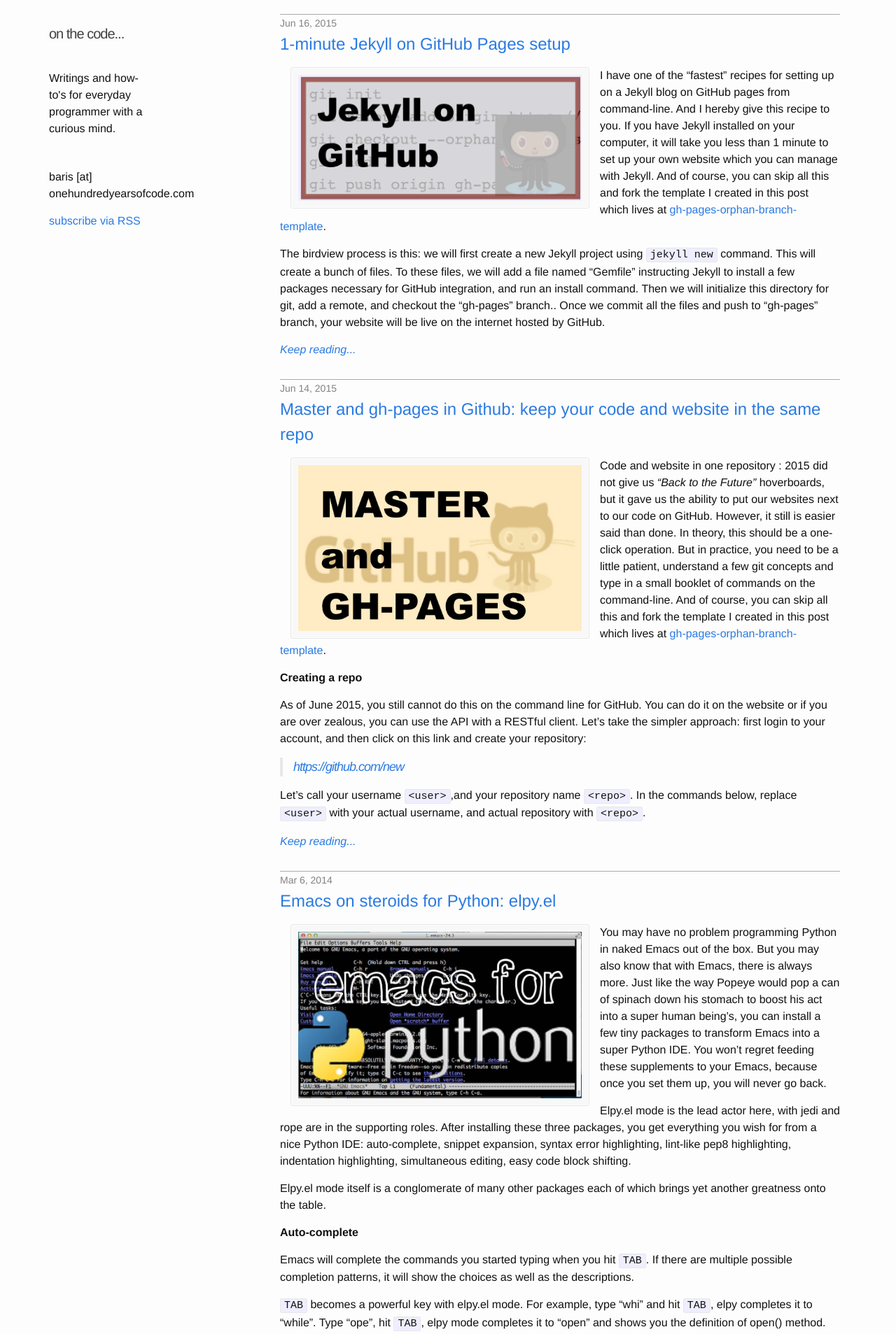
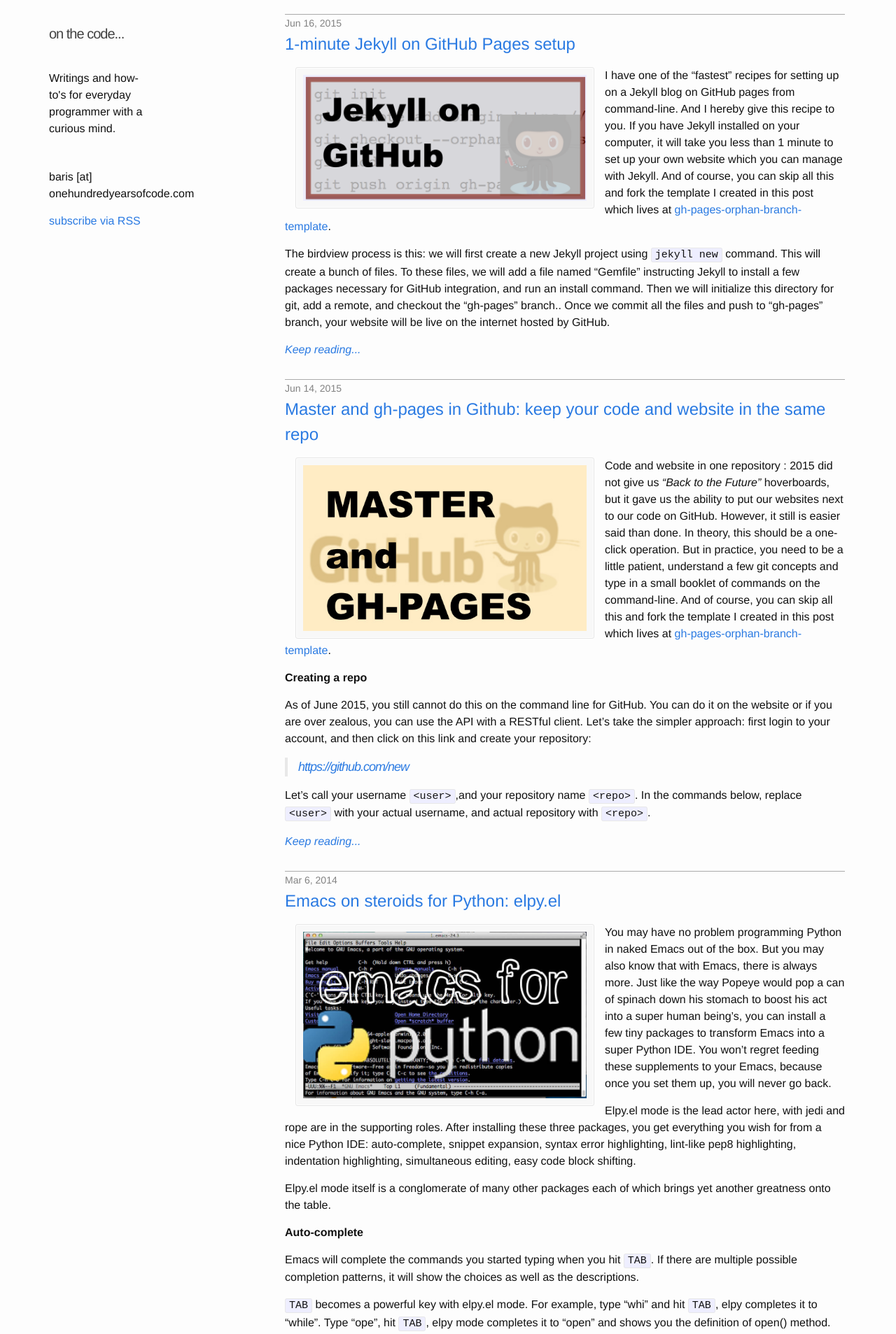
Before and after one commit to byuksel/on-the-code, a Jekyll site: the page built from index.html, in a window 1280 px wide. Shown: the top 1907 px of the page at 70% size. Built offline with Jekyll 4.4.1, drawn with Linux system fonts in a browser that asks for light colours.

Commit message:
change margin

```diff
--- a/_sass/_layout.scss
+++ b/_sass/_layout.scss
@@ -22,7 +22,7 @@
   float:left;
   display: inline-block;
   margin-top: -10px;
-  margin-left: 120px;
+  margin-left: 127px;
   @include media-query($on-palm) {
       float:none;
       margin: inherit;
```
